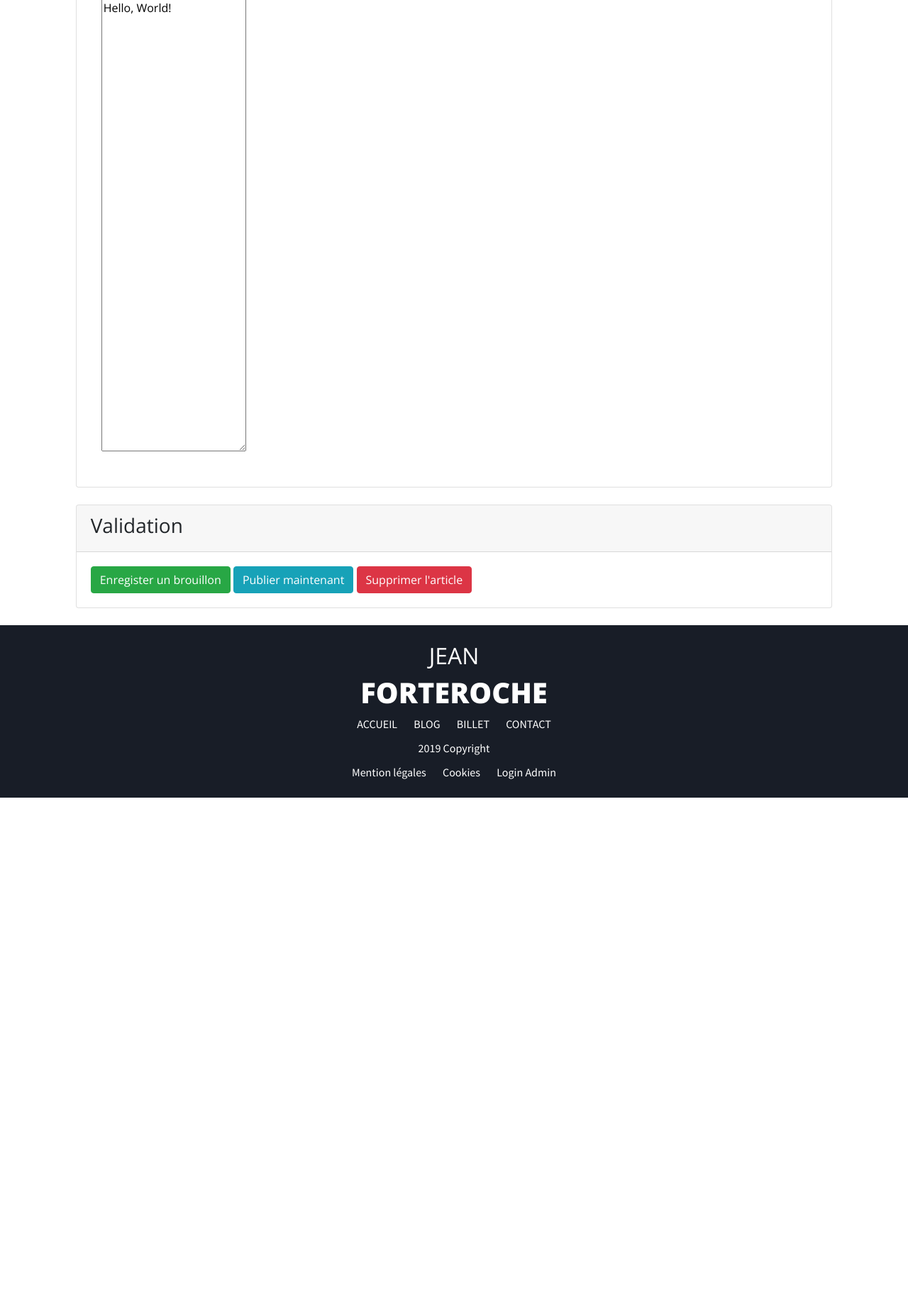
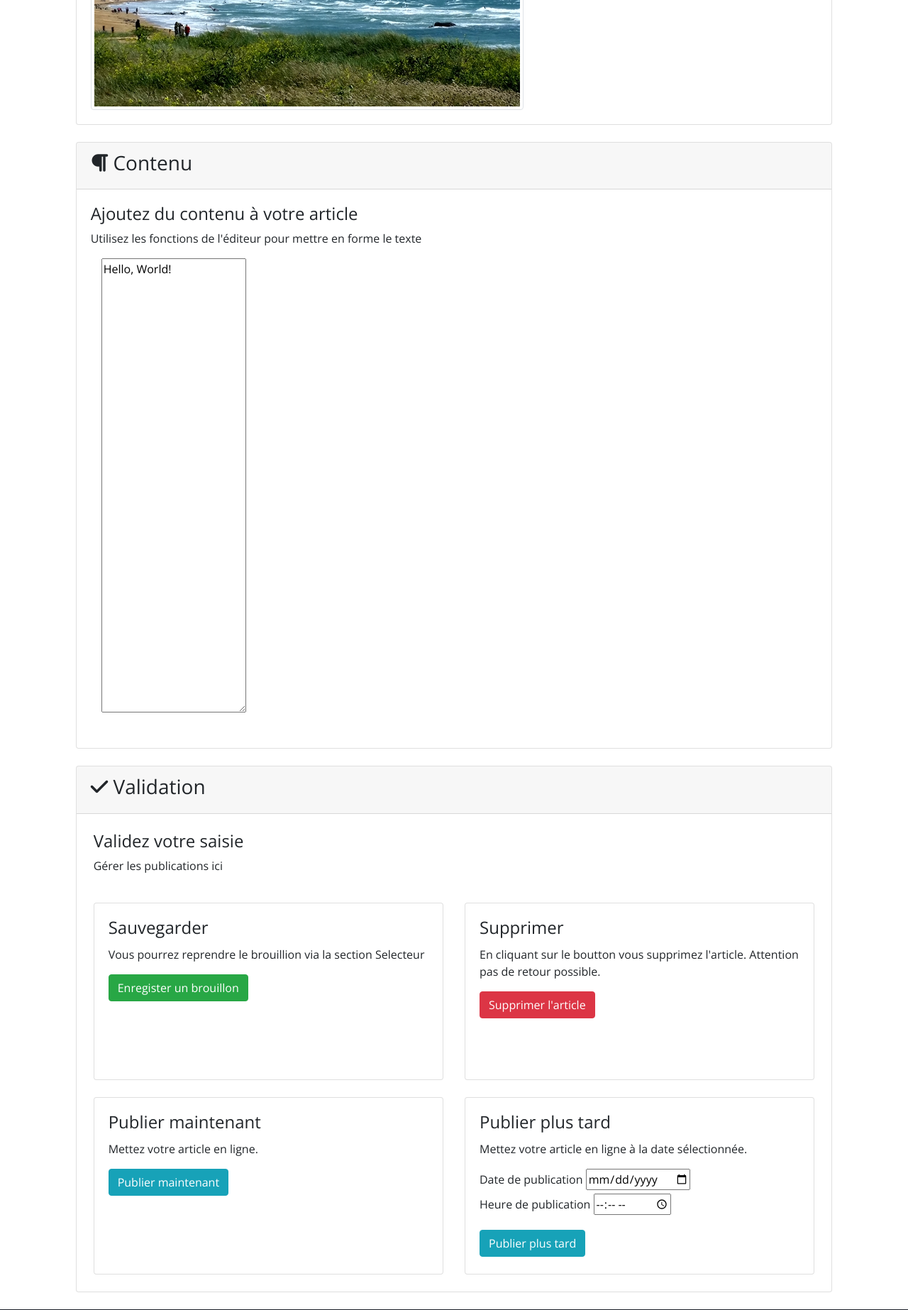
Before and after one commit to LacrotteFlorent/P4-DWJ, a PHP site: page /view/adminPost.php in a window 1280 px wide. Shown: the part 1360-3206 px from the top of the page at 71% size. Before the commit the page ends 2484 px from the top, so only its background shows below. Run offline with PHP 8.4, Linux system fonts and the light colour scheme; some libraries are stand-ins or nearby versions.

Commit message:
avance sur la page adminPost

```diff
--- a/public/css/styleAdminPost.css
+++ b/public/css/styleAdminPost.css
@@ -21,3 +21,7 @@
 #postArea {
     height: 80vh;
 }
+
+#adminPost .cardValid {
+    height: 250px;
+}
--- a/view/adminPost.php
+++ b/view/adminPost.php
@@ -28,9 +28,11 @@
                     <h2 class="my-3">Editeur d'articles</h2>
                     <div class="mb-4 row card">
                         <div class="card-header">
-                            <h3>Selecteur</h3>
+                            <h3><i class="far fa-hand-pointer"></i> Selecteur</h3>
                         </div>
                         <div class="card-body">
+                            <h4>Selectionnez un article à modifier ou créez un nouveau</h4>
+                            <p>Pour selectionner un article utilisez la liste déroulante</p>
                             <div class="input-group mb-3">
                                 <select class="custom-select" id="inputGroupSelect02">
                                   <option selected>Selectionnner un article</option>
@@ -46,23 +48,26 @@
                     </div>
                     <div class="mb-4 row card">
                         <div class="card-header">
-                            <h3>Titre</h3>
+                            <h3><i class="fas fa-heading"></i> Titre</h3>
                         </div>
                         <div class="card-body">
+                            <h4>Choisissez un titre pour votre article</h4>
+                            <p>Ce titre apparaitra dans l'article et dans la liste d'articles</p>
                             <div class="input-group flex-nowrap">
+                                <input type="text" class="form-control" placeholder="Entrez un titre ici" aria-label="Username" aria-describedby="addon-wrapping">
                                 <div class="input-group-prepend">
                                   <span class="input-group-text" id="addon-wrapping">Titre</span>
                                 </div>
-                                <input type="text" class="form-control" placeholder="Entrez un titre ici" aria-label="Username" aria-describedby="addon-wrapping">
                             </div>
                         </div>
                     </div>
                     <div class="mb-4 row card">
                         <div class="card-header">
-                            <h3>Image</h3>
+                            <h3><i class="far fa-image"></i> Image</h3>
                         </div>
                         <div class="card-body">
-                            <h4>Choisissez une image pour votre article taille recommandée(434343x42424)</h4>
+                            <h4>Choisissez une image pour votre article</h4>
+                            <p>(Taille recommandée 400x600px)</p>
                             <div class="input-group mb-3">
                                 <div class="custom-file">
                                   <input type="file" class="custom-file-input" id="inputGroupFile02">
@@ -72,14 +77,23 @@
                                   <span class="input-group-text" id="inputGroupFileAddon02">Télécharger</span>
                                 </div>
                             </div>
+                            <form method="POST" action="" class="list-group-item rounded-sm mb-2">
+                                <div class="custom-control custom-checkbox">
+                                    <input id="autoSuprCom" name="autoSuprCom" type="checkbox" class="custom-control-input" />
+                                    <label for="autoSuprCom" class="custom-control-label">Ne pas afficher l'image dans l'article (cette image sera utilisée dans la page acceuil et blog seulement).</label>
+                                </div>
+                            </form>
+                            <p>Aperçu :</p>
                             <img src="../public/img/chapter1.jpg"  alt="photo d'illustration du chapitre 1" class="img-fluid img-thumbnail" />
                         </div>
                     </div>
                     <div class="mb-4 row card">
                         <div class="card-header">
-                            <h3>Contenu</h3>
+                            <h3><i class="fas fa-paragraph"></i> Contenu</h3>
                         </div>
                         <div class="card-body">
+                            <h4>Ajoutez du contenu à votre article</h4>
+                            <p>Utilisez les fonctions de l'éditeur pour mettre en forme le texte</p>
                             <form class="col-12 mb-4" method="post">
                                 <textarea id="postArea">Hello, World!</textarea>
                             </form>
@@ -87,13 +101,55 @@
                     </div>
                     <div class="mb-4 row card">
                         <div class="card-header">
-                            <h3>Validation</h3>
+                            <h3><i class="fas fa-check"></i> Validation</h3>
                         </div>
-                        <div class="card-body">
-                            <button type="button" class="btn btn-success">Enregister un brouillon</button>
-                            <button class="btn btn-info">Publier maintenant</button>
-                            <button class="btn btn-danger">Supprimer l'article</button>
-
+                        <div class="row p-4">
+                            <div class="col-sm-12">
+                            <h4>Validez votre saisie</h4>
+                            <p>Gérer les publications ici</p>
+                            </div>
+                            <div class="col-sm-6 mt-4">
+                                <div class="card cardValid">
+                                    <div class="card-body">
+                                        <h4 class="card-title">Sauvegarder</h4>
+                                        <p class="card-text">Vous pourrez reprendre le brouillion via la section Selecteur</p>
+                                        <button type="button" class="btn btn-success">Enregister un brouillon</button>
+                                    </div>
+                                </div>
+                            </div>
+                            <div class="col-sm-6 mt-4">
+                                <div class="card cardValid">
+                                    <div class="card-body">
+                                        <h4 class="card-title">Supprimer</h4>
+                                        <p class="card-text">En cliquant sur le boutton vous supprimez l'article. Attention pas de retour possible.</p>
+                                        <button class="btn btn-danger">Supprimer l'article</button>
+                                    </div>
+                                </div>
+                            </div>
+                            <div class="col-sm-6 mt-4">
+                                <div class="card cardValid">
+                                    <div class="card-body">
+                                        <h4 class="card-title">Publier maintenant</h4>
+                                        <p class="card-text">Mettez votre article en ligne.</p>
+                                        <button class="btn btn-info">Publier maintenant</button>
+                                    </div>
+                                </div>
+                            </div>
+                            <div class="col-sm-6 mt-4">
+                                <div class="card cardValid">
+                                    <div class="card-body">
+                                        <h4 class="card-title">Publier plus tard</h4>
+                                        <p class="card-text">Mettez votre article en ligne à la date sélectionnée.</p>
+                                        <p>
+                                            <label for="dateAdminPost">Date de publication</label>
+                                            <input type="date" id="dateAdminPost">
+                                            <label for="timeAdminPost">Heure de publication</label>
+                                            <input type="time" name="timeAdminPost">
+                                        </p>
+                                        <button class="btn btn-info">Publier plus tard</button>
+                                    </div>
+                                </div>
+                            </div>
                         </div>
                     </div>
                 </div>
```
